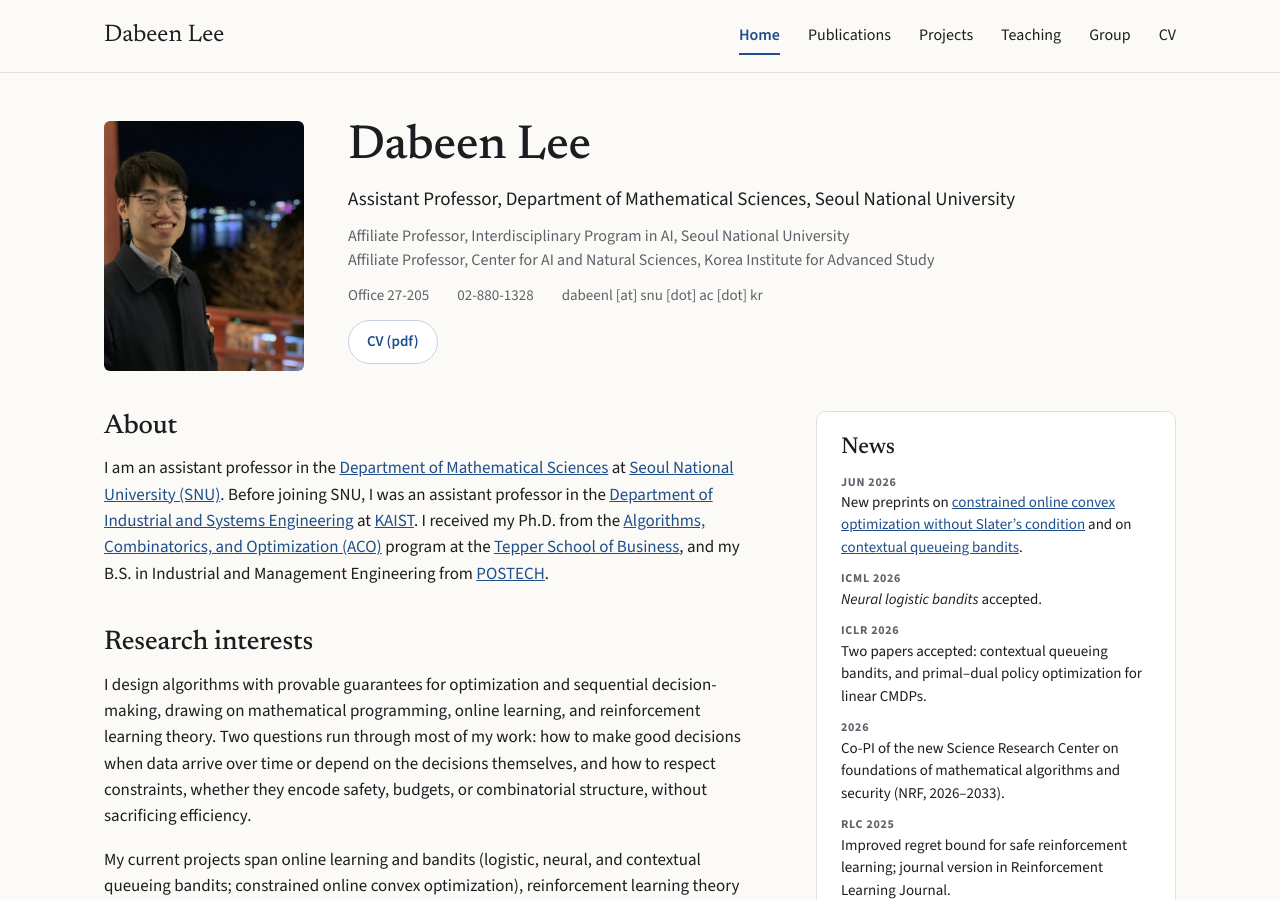
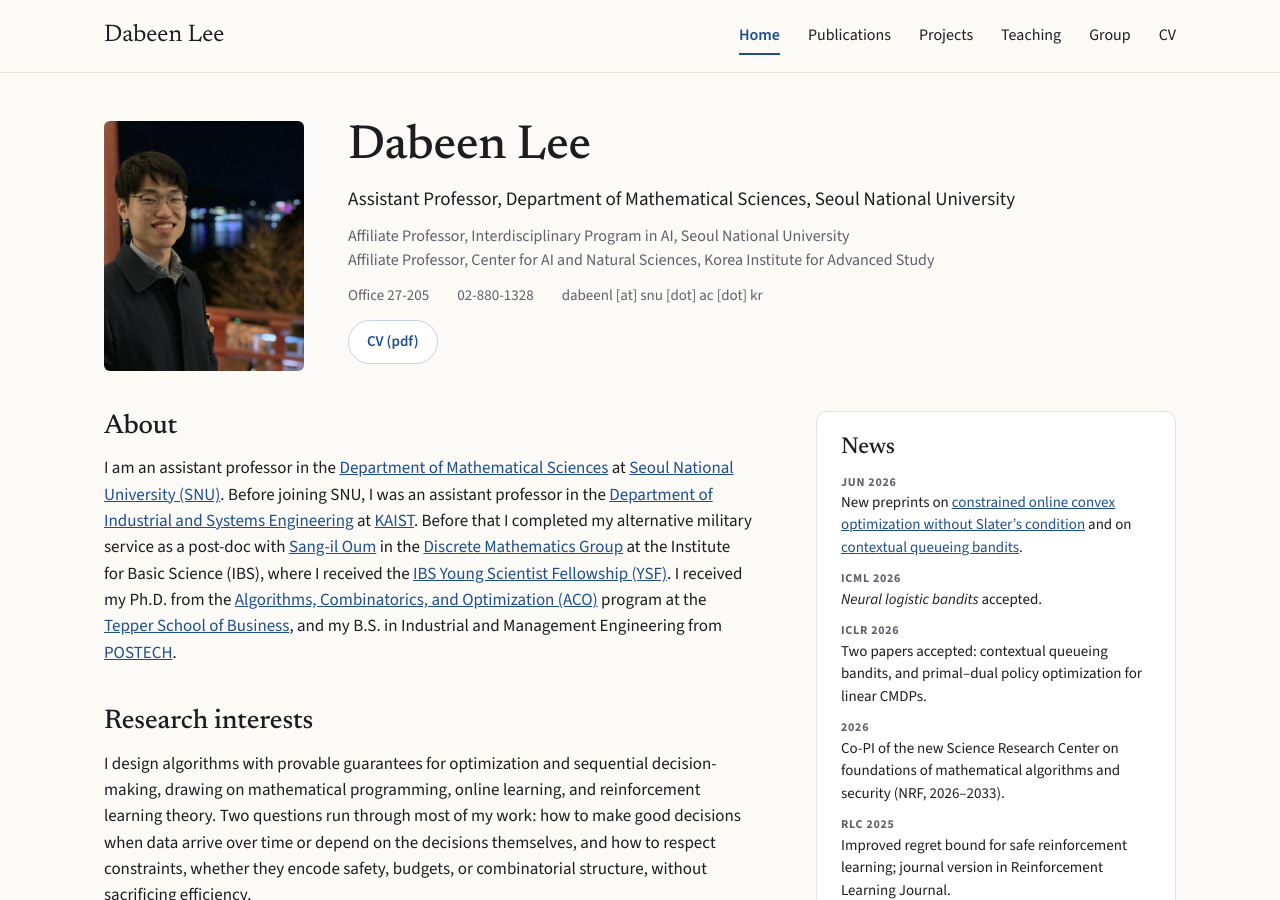
Before and after one commit to dabeenl/dabeenl.github.io, a Jekyll site: the page built from index.md, in a window 1280 px wide and 900 px high. Built offline with Jekyll 4.4.1, drawn with Linux system fonts in a browser that asks for light colours.

Commit message:
About: restore the IBS post-doc sentence (hosted by Sang-il Oum, alternative military service, YSF)
Co-Authored-By: Claude Fable 5.1 <noreply@anthropic.com>

```diff
--- a/index.md
+++ b/index.md
@@ -5,7 +5,7 @@ description: "Dabeen Lee is an assistant professor in the Department of Mathemat
 ---
 ## About
 
-I am an assistant professor in the [Department of Mathematical Sciences](https://www.math.snu.ac.kr) at [Seoul National University (SNU)](https://en.snu.ac.kr). Before joining SNU, I was an assistant professor in the [Department of Industrial and Systems Engineering](https://ie.kaist.ac.kr) at [KAIST](https://www.kaist.ac.kr/en/). I received my Ph.D. from the [Algorithms, Combinatorics, and Optimization (ACO)](http://aco.math.cmu.edu/) program at the [Tepper School of Business](https://www.cmu.edu/tepper/), and my B.S. in Industrial and Management Engineering from [POSTECH](https://www.postech.ac.kr/eng/).
+I am an assistant professor in the [Department of Mathematical Sciences](https://www.math.snu.ac.kr) at [Seoul National University (SNU)](https://en.snu.ac.kr). Before joining SNU, I was an assistant professor in the [Department of Industrial and Systems Engineering](https://ie.kaist.ac.kr) at [KAIST](https://www.kaist.ac.kr/en/). Before that I completed my alternative military service as a post-doc with [Sang-il Oum](https://dimag.ibs.re.kr/home/sangil/) in the [Discrete Mathematics Group](https://dimag.ibs.re.kr/) at the Institute for Basic Science (IBS), where I received the [IBS Young Scientist Fellowship (YSF)](https://www.ibs.re.kr/ysf/). I received my Ph.D. from the [Algorithms, Combinatorics, and Optimization (ACO)](http://aco.math.cmu.edu/) program at the [Tepper School of Business](https://www.cmu.edu/tepper/), and my B.S. in Industrial and Management Engineering from [POSTECH](https://www.postech.ac.kr/eng/).
 
 ## Research interests
 
```
